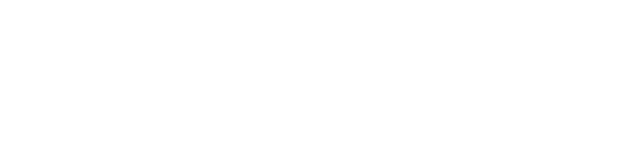
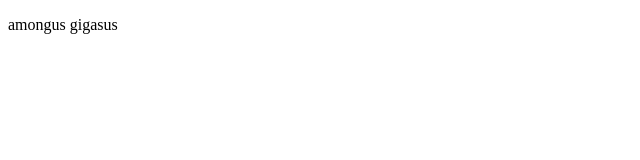
Before and after one commit to Sebastian12689/IT1E_project, a plain HTML site: page index.html in a window 1280 px wide. Shown: the whole page, without its empty margins (0-640 px from the left). Drawn offline with Linux system fonts and the light colour scheme.

Commit message:
Test update amongus gigasus

```diff
--- a/index.html
+++ b/index.html
@@ -6,6 +6,8 @@
     <title>OUI Cafe</title>
 </head>
 <body>
-
+    <p>
+        amongus gigasus
+    </p>
 </body>
 </html>
```
